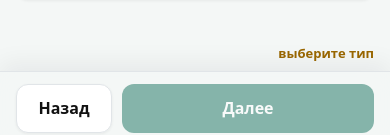
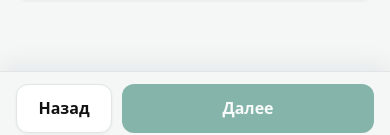
Before and after one commit to Paulos99/multiframe-problemomer, a React (Vite) app: page / in a window 390 px wide. Both pictures are taken after a click on the button "Начать". Shown: the part 699-834 px from the top of the page. Built offline with nearby package versions, Linux system fonts and the light colour scheme.

Commit message:
fix(mobile): drop duplicate room hint above CTA
Keep a single inline validation near the area field on Room;
Scenarios keeps its own selection hint.

Co-authored-by: Paulos99 <Paulos99@users.noreply.github.com>

```diff
--- a/src/app-shell/AppShell.module.css
+++ b/src/app-shell/AppShell.module.css
@@ -20,19 +20,3 @@
     padding: 28px 24px 40px;
   }
 }
-
-.hint {
-  position: fixed;
-  left: 0;
-  right: 0;
-  bottom: calc(var(--footer-h) + var(--safe-bottom));
-  z-index: 49;
-  width: min(100%, var(--max-w, 720px));
-  margin: 0 auto;
-  padding: 0 16px 6px;
-  font-size: 13px;
-  font-weight: 600;
-  color: #9a6700;
-  text-align: right;
-  pointer-events: none;
-}
--- a/src/app-shell/AppShell.tsx
+++ b/src/app-shell/AppShell.tsx
@@ -3,7 +3,7 @@ import { Header } from './Header';
 import { ProgressDots } from './ProgressDots';
 import { StickyCta } from './StickyCta';
 import { useSession } from '../state/SessionContext';
-import { buildCalculatorUrl, roomNextHint } from '../state/session';
+import { buildCalculatorUrl } from '../state/session';
 import { StartScreen } from '../screens/Start/StartScreen';
 import { RoomScreen } from '../screens/Room/RoomScreen';
 import { ScenariosScreen } from '../screens/Scenarios/ScenariosScreen';
@@ -17,7 +17,6 @@ export function AppShell() {
   const { step } = session;
   const showNav = step !== 'start';
   const isResult = step === 'result';
-  const roomHint = roomNextHint(session);
 
   let content = null;
   switch (step) {
@@ -61,12 +60,6 @@ export function AppShell() {
       {step !== 'start' ? <ProgressDots /> : null}
       <main className={styles.main}>{content}</main>
       {showNav ? (
-        <>
-          {step === 'room' && roomHint && !canGoNext ? (
-            <p className={styles.hint} role="status">
-              {roomHint}
-            </p>
-          ) : null}
         <StickyCta
           onBack={goBack}
           onNext={() => {
@@ -79,7 +72,6 @@ export function AppShell() {
           nextDisabled={isResult ? false : !canGoNext}
           nextLabel={ctaLabel}
         />
-        </>
       ) : null}
     </div>
   );
```
Lines whose indentation alone changed are shown as unchanged.
